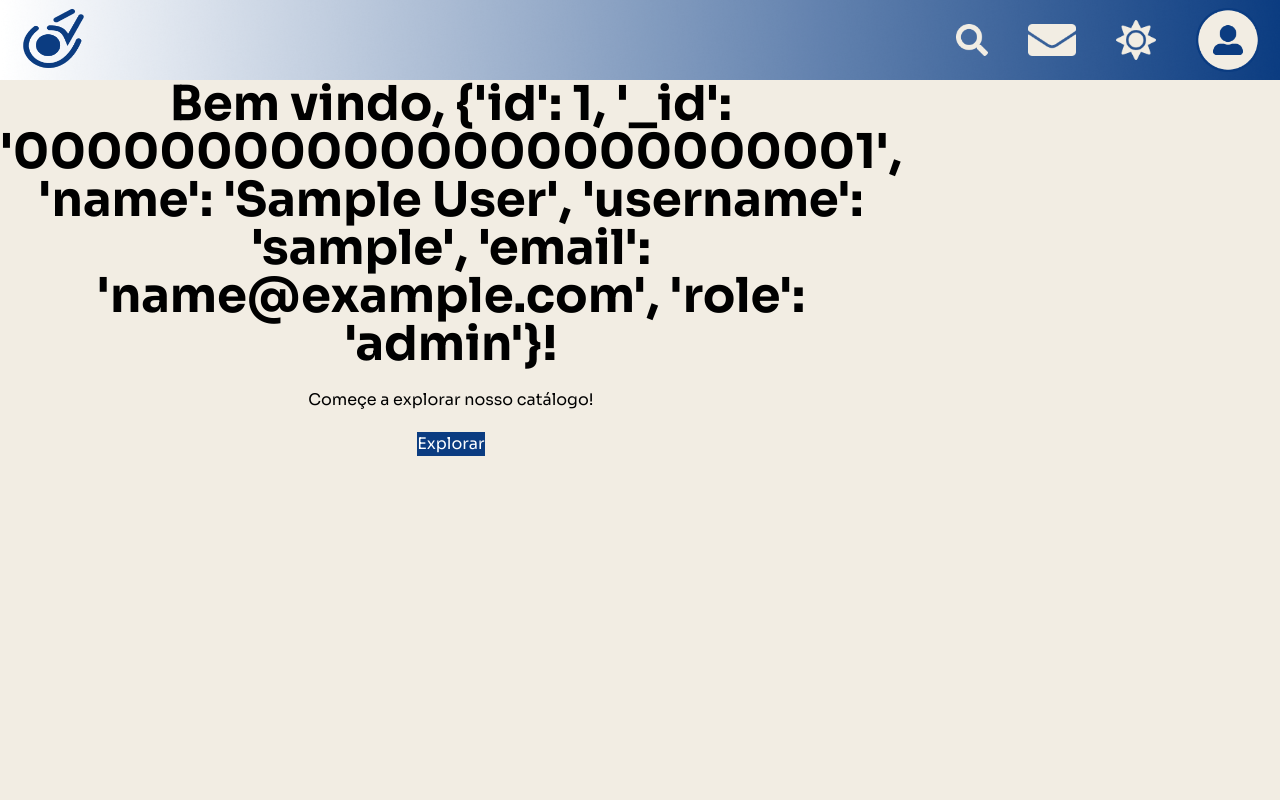
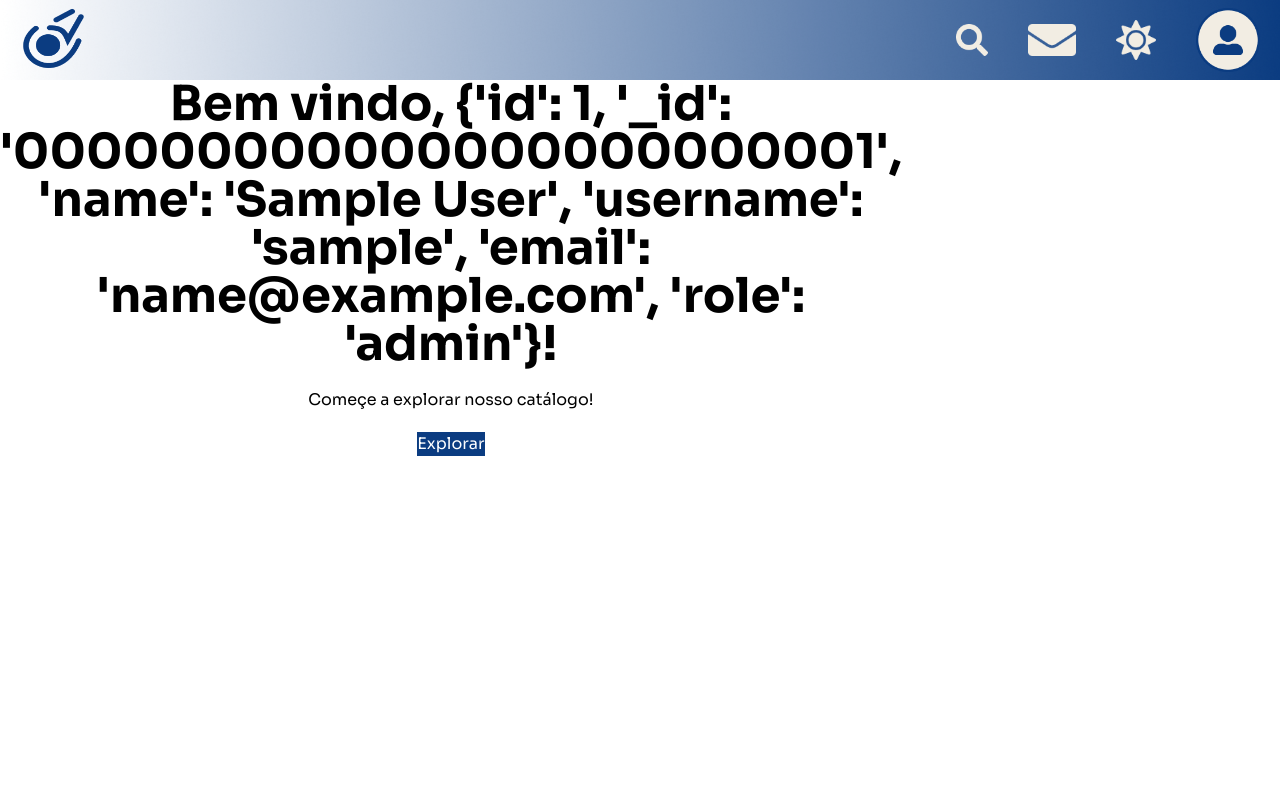
Before and after one commit to arthurursuli/NextSense, a Flask app: page /menu in a window 1280 px wide. Run offline with Flask 3, Linux system fonts and the light colour scheme; the visitor is signed in with stand-in values (Sample User, id 1); some libraries are stand-ins or nearby versions.

Commit message:
o menu nao estava branco, agora esta...

```diff
--- a/templates/menu.html
+++ b/templates/menu.html
@@ -99,7 +99,7 @@
     </div>
 
     <main class="pt-20">
-      <div class="hero bg-[#F2EDE3] min-h-[calc(100vh-5rem)]">
+      <div class="hero bg-white min-h-[calc(100vh-5rem)]">
         <div class="hero-content text-center">
           <div class="max-w-md grid gap-5">
             <h1 class="text-5xl font-bold">Bem vindo, {{usuario}}!</h1>
```
